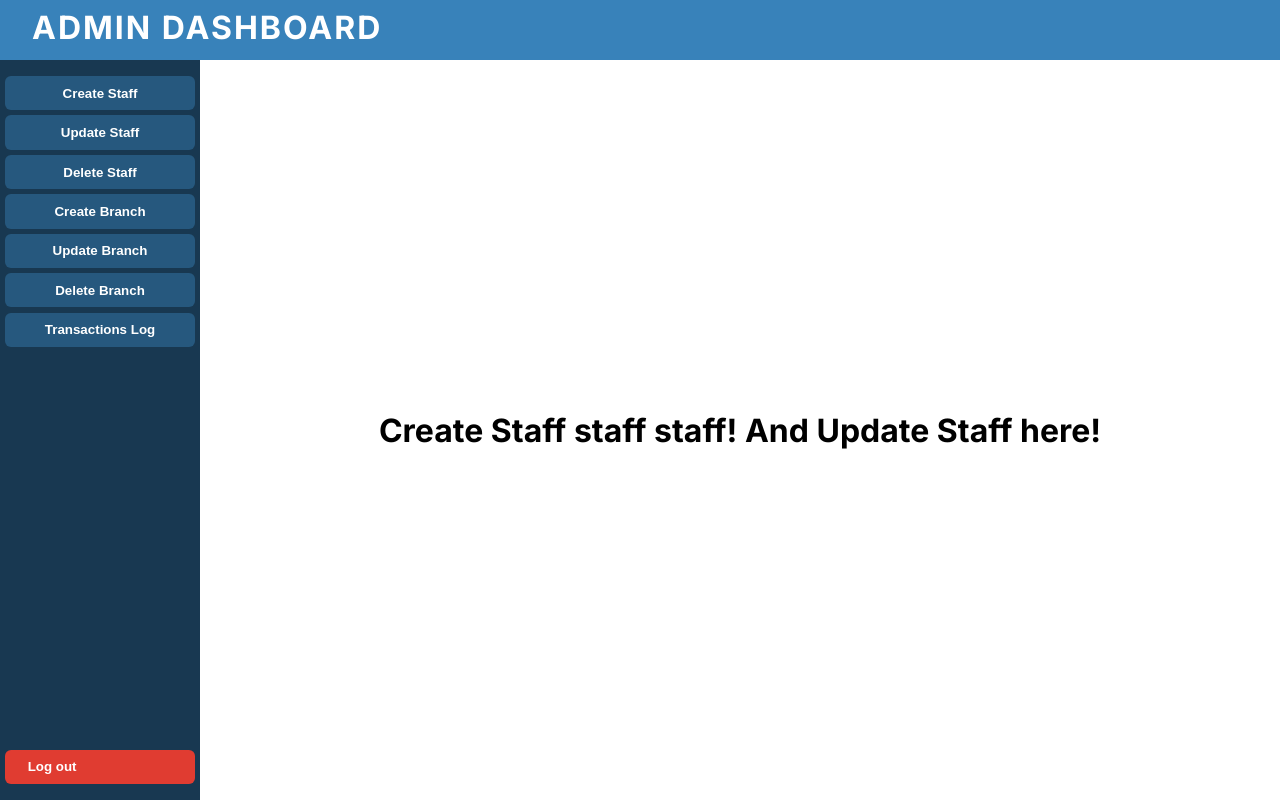
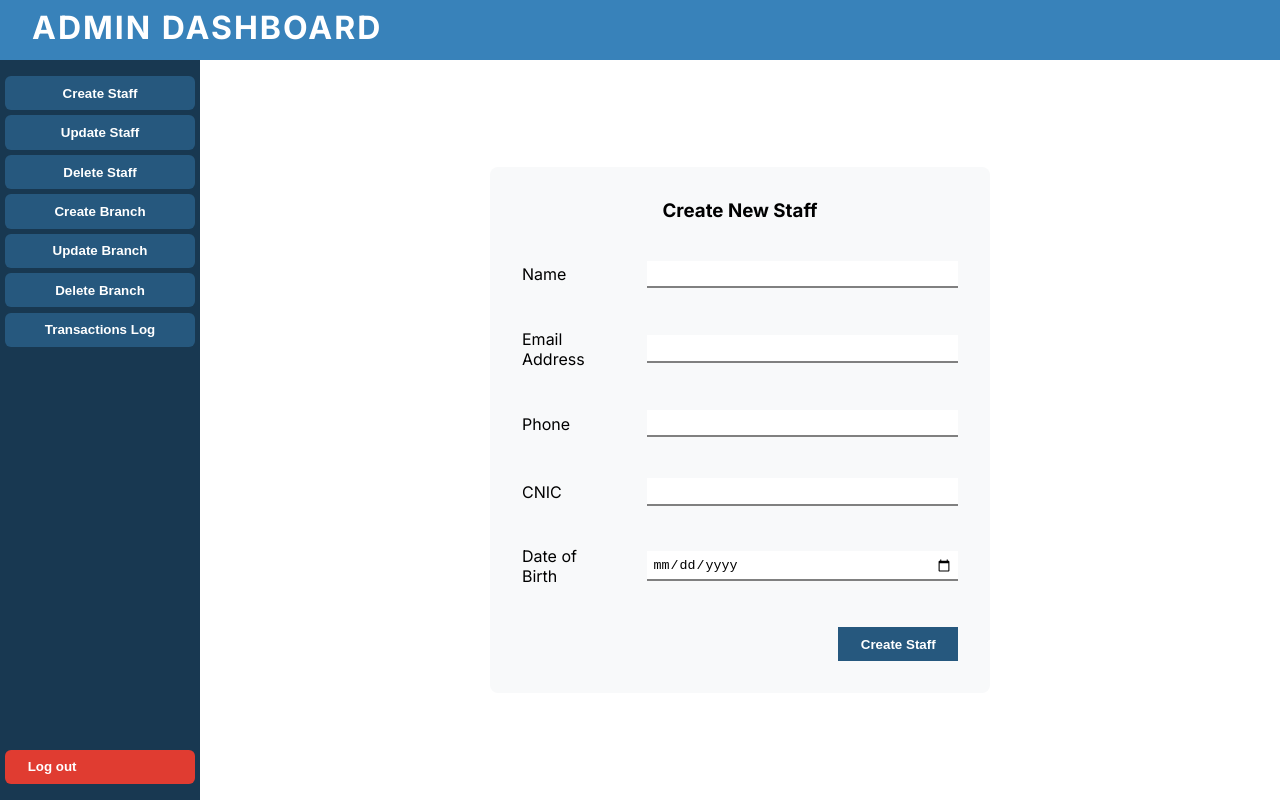
Before and after one commit to asia272/Bank-acount-operation, a React (Vite) app: page /admin/create-staff in a window 1280 px wide. Built offline with nearby package versions, Linux system fonts and the light colour scheme.

Commit message:
add create stuff form

```diff
--- a/src/index.css
+++ b/src/index.css
@@ -39,6 +39,14 @@ span {
   color: hsl(169, 82%, 27%);
   margin-left: 3px;
 }
+/* Form styling */
+form {
+    background-color: #f8f9fa;
+    padding: 2rem;
+    border-radius: 8px;
+    width: 500px;
+
+}
 
 input ,select{
     border: 1px solid #0f2332;
--- a/src/pages/Admin/AdminRoutes/CreateStaff.jsx
+++ b/src/pages/Admin/AdminRoutes/CreateStaff.jsx
@@ -1,10 +1,113 @@
 import React from 'react'
+import { useForm } from 'react-hook-form';
+import { motion } from 'framer-motion';
 
 const CreateStaff = () => {
+
+  const { register,
+    handleSubmit,
+    formState: { errors }
+  } = useForm();
+
+  const onSubmit = (data) => {
+    console.log(data);
+  };
+
+
   return (
-    <div>
-      <h1>Create Staff staff staff! And Update Staff here!</h1>
-    </div>
+
+    <motion.form onSubmit={handleSubmit(onSubmit)}
+      initial={{ opacity: 0, x: 160 }}
+      animate={{ opacity: 1, x: 0 }}
+      exit={{ opacity: 0, x: 20 }}
+      transition={{ duration: 0.3 }}
+    >
+      <div className="heading">
+        <h3>Create New Staff</h3>
+      </div>
+      {/* Name filed */}
+
+      <div className={`form-field ${errors.name ? "input-error" : ""}`}>
+        <label>Name</label>
+        <div>
+          <input
+            type="text"
+            {...register('name', {
+              required: 'name is required',
+            })}
+          />
+          {errors.name && <p>{errors.name.message}</p>}
+        </div>
+
+      </div>
+
+      {/* Email Field */}
+      <div className={`form-field ${errors.email ? "input-error" : ""}`}>
+        <label>Email Address</label>
+        <div>
+          <input
+
+            type="email"
+            {...register('email', {
+              required: 'Email is required',
+              pattern: {
+                value: /^\S+@\S+$/i,
+                message: 'Enter a valid email address',
+              },
+            })}
+          />
+          {errors.email && <p>{errors.email.message}</p>}
+        </div>
+
+      </div>
+      {/* Phone Field*/}
+      <div className={`form-field ${errors.phone ? "input-error" : ""}`}>
+        <label>Phone</label>
+        <div>
+          <input
+
+            type="number"
+            {...register('phone', {
+              required: 'Phone number is required',
+
+            })}
+          />
+          {errors.phone && <p>{errors.phone.message}</p>}
+        </div>
+
+      </div>
+      {/*CNIC*/}
+      <div className={`form-field ${errors.cnic ? "input-error" : ""}`}>
+        <label>CNIC</label>
+        <div>
+          <input
+            type="number"
+            {...register('cnic', {
+              required: 'CNIC number is required',
+
+            })}
+          />
+          {errors.cnic && <p>{errors.cnic.message}</p>}
+        </div>
+      </div>
+      {/* Email Field */}
+      <div className={`form-field ${errors.dateOfBirth ? "input-error" : ""}`}>
+        <label htmlFor="dateOfBirth">Date of Birth</label>
+        <div>
+          <input
+            type="date"
+            id="dateOfBirth"
+            {...register("dateOfBirth", {
+              required: "Date of birth is required",
+            })}
+          />
+          {errors.dateOfBirth && <p>{errors.dateOfBirth.message}</p>}
+        </div>
+      </div>
+
+      <button type="submit" >Create Staff</button>
+    </motion.form>
+
   )
 }
 
--- a/src/pages/Login/LoginForm.css
+++ b/src/pages/Login/LoginForm.css
@@ -3,21 +3,9 @@
     flex-direction: column;
     align-items: center;
     gap: 2rem;
-    margin-bottom: 2rem;
+    margin-bottom: 2.44rem;
 }
 
-/* Form styling */
-.login-form {
-    background-color: #f8f9fa;
-    padding: 2rem;
-    border-radius: 1rem;
-    display: flex;
-    flex-direction: column;
-
-    /* min-width: 300px; */
-    width: 500px;
-    gap: 2.88rem;
-}
 
 main {
     min-height: 100vh;
@@ -32,10 +20,10 @@ main {
     color: #3882ba;
 }
 
-.login-btn {
+form button {
     border-radius: 0;
     background-color: #3882ba;
-    align-self: center;
+    float: right;
 }
 
 .form-field {
@@ -43,6 +31,7 @@ main {
     align-items: center;
     gap: 2rem;
     /* justify-content: space-between; */
+    margin-bottom: 2.55rem;
 }
 
 .form-field input {
--- a/src/pages/Login/LoginForm.jsx
+++ b/src/pages/Login/LoginForm.jsx
@@ -8,10 +8,12 @@ import "./LoginForm.css"
 const LoginForm = () => {
     const dispatch = useDispatch();
     const navigate = useNavigate();
+
     const { register,
         handleSubmit,
         formState: { errors }
     } = useForm();
+
     const onSubmit = (data) => {
         console.log(data);
         let { role } = data
@@ -31,7 +33,6 @@ const LoginForm = () => {
                 animate={{ opacity: 1, x: 0 }}
                 exit={{ opacity: 0, x: 20 }}
                 transition={{ duration: 0.3 }}
-                className="login-form"
             >
                 <div className="heading">
                     <h1>Fintal</h1>
@@ -92,7 +93,7 @@ const LoginForm = () => {
                     </div>
 
                 </div>
-                <button type="submit" className="login-btn">Login</button>
+                <button type="submit">Login</button>
             </motion.form>
 
         </main>
--- a/src/pages/layouts.css
+++ b/src/pages/layouts.css
@@ -2,6 +2,7 @@
 .main-container {
   display: grid;
   height: 100vh;
+  width: 100vw;
   grid-template-columns: 200px 1fr;
   grid-template-rows: 60px 1fr;
   grid-template-areas:
```
